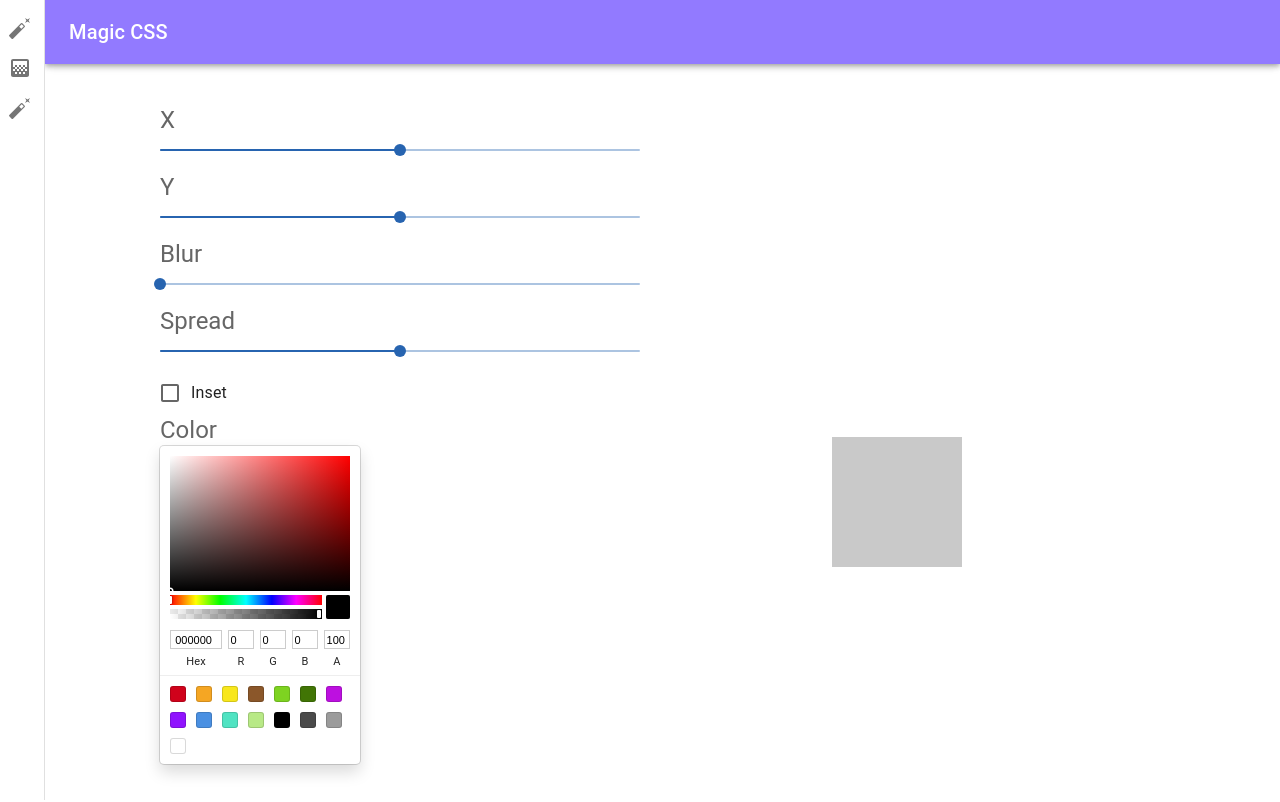
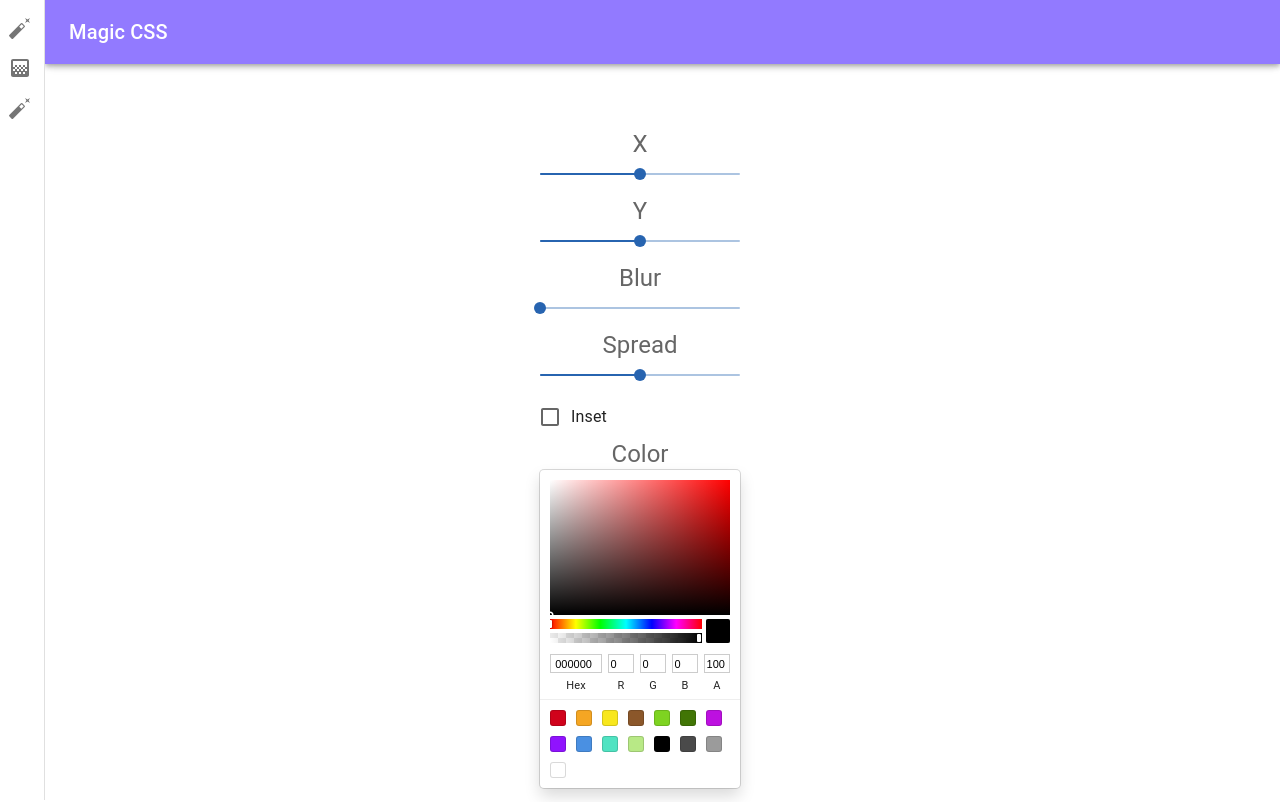
Before and after one commit to parham-ab/React-magic-css, a React (Create React App) app: page /shadowGenerator in a window 1280 px wide. Shown: the top 802 px of the page. Built offline with nearby package versions, Linux system fonts and the light colour scheme.

Commit message:
bugs fixed, react toastify alert installed as alert

```diff
--- a/src/assets/styles/index.scss
+++ b/src/assets/styles/index.scss
@@ -26,3 +26,12 @@
   background-color: #786dad;
 }
 // styles
+.boxshadow-container {
+  display: flex !important;
+  flex-direction: column !important;
+  .boxshadow-item {
+    display: flex !important;
+    justify-content: center !important;
+    margin: 3rem 0 10rem !important;
+  }
+}
--- a/src/components/ShadowGenerator.js
+++ b/src/components/ShadowGenerator.js
@@ -1,4 +1,7 @@
 import { useEffect, useState } from "react";
+// react toastify
+import { ToastContainer } from "react-toastify";
+import "react-toastify/dist/ReactToastify.css";
 // copy to clipboard button
 import copy from "copy-to-clipboard";
 // color picker
@@ -10,13 +13,13 @@ import {
   FormControlLabel,
   FormGroup,
   Grid,
-  IconButton,
   Slider,
   Typography,
 } from "@mui/material";
 import { Container } from "@mui/system";
 // icon
 import AssignmentIcon from "@mui/icons-material/Assignment";
+import { notify } from "./functions/toast";
 
 const ShadowGenerator = () => {
   const [x, setX] = useState(0);
@@ -35,21 +38,14 @@ const ShadowGenerator = () => {
   // copy to clipboard button
   const copyToClipboard = () => {
     copy(finalSource);
-    alert(`You have copied "${finalSource}"`);
+    notify("success", "Copied to clipboard ✔");
   };
 
   return (
     <Container>
-      <Grid
-        container
-        sx={{
-          display: "flex",
-          alignItems: "center",
-          justifyContent: "space-around",
-        }}
-      >
-        <Grid item mt={5} xs={7} md={5} className="griddd">
-          <Typography variant="h5" color="text.secondary">
+      <Grid container className="boxshadow-container">
+        <Grid item mt={5} xs={12} sx={{ margin: "4rem auto" }}>
+          <Typography variant="h5" color="text.secondary" textAlign="center">
             X
           </Typography>
           <Slider
@@ -63,7 +59,7 @@ const ShadowGenerator = () => {
             value={x}
             onChange={(e) => setX(e.target.value)}
           />
-          <Typography variant="h5" color="text.secondary">
+          <Typography variant="h5" color="text.secondary" textAlign="center">
             Y
           </Typography>
           <Slider
@@ -77,7 +73,7 @@ const ShadowGenerator = () => {
             value={y}
             onChange={(e) => setY(e.target.value)}
           />
-          <Typography variant="h5" color="text.secondary">
+          <Typography variant="h5" color="text.secondary" textAlign="center">
             Blur
           </Typography>
           <Slider
@@ -91,7 +87,7 @@ const ShadowGenerator = () => {
             value={blur}
             onChange={(e) => setBlur(e.target.value)}
           />
-          <Typography variant="h5" color="text.secondary">
+          <Typography variant="h5" color="text.secondary" textAlign="center">
             Spread
           </Typography>
           <Slider
@@ -116,7 +112,7 @@ const ShadowGenerator = () => {
               label="Inset"
             />
           </FormGroup>
-          <Typography variant="h5" color="text.secondary">
+          <Typography variant="h5" color="text.secondary" textAlign="center">
             Color
           </Typography>
           <SketchPicker
@@ -130,10 +126,10 @@ const ShadowGenerator = () => {
             variant="contained"
             startIcon={<AssignmentIcon />}
           >
-            Copy SourceCode
+            Copy
           </Button>
         </Grid>
-        <Grid item mt={5} xs={12} md={3}>
+        <Grid item mt={5} className="boxshadow-item ">
           <div
             style={{
               width: "130px",
@@ -146,6 +142,7 @@ const ShadowGenerator = () => {
           ></div>
         </Grid>
       </Grid>
+      <ToastContainer />
     </Container>
   );
 };
--- /dev/null
+++ b/src/components/functions/toast.js
@@ -0,0 +1,16 @@
+import { toast } from "react-toastify";
+
+export const notify = (type, text) => {
+  if (type === "success") {
+    toast.success(text, {
+      position: "top-center",
+      autoClose: 1500,
+      hideProgressBar: false,
+      closeOnClick: true,
+      pauseOnHover: true,
+      draggable: true,
+      progress: undefined,
+      theme: "dark",
+    });
+  }
+};
```
